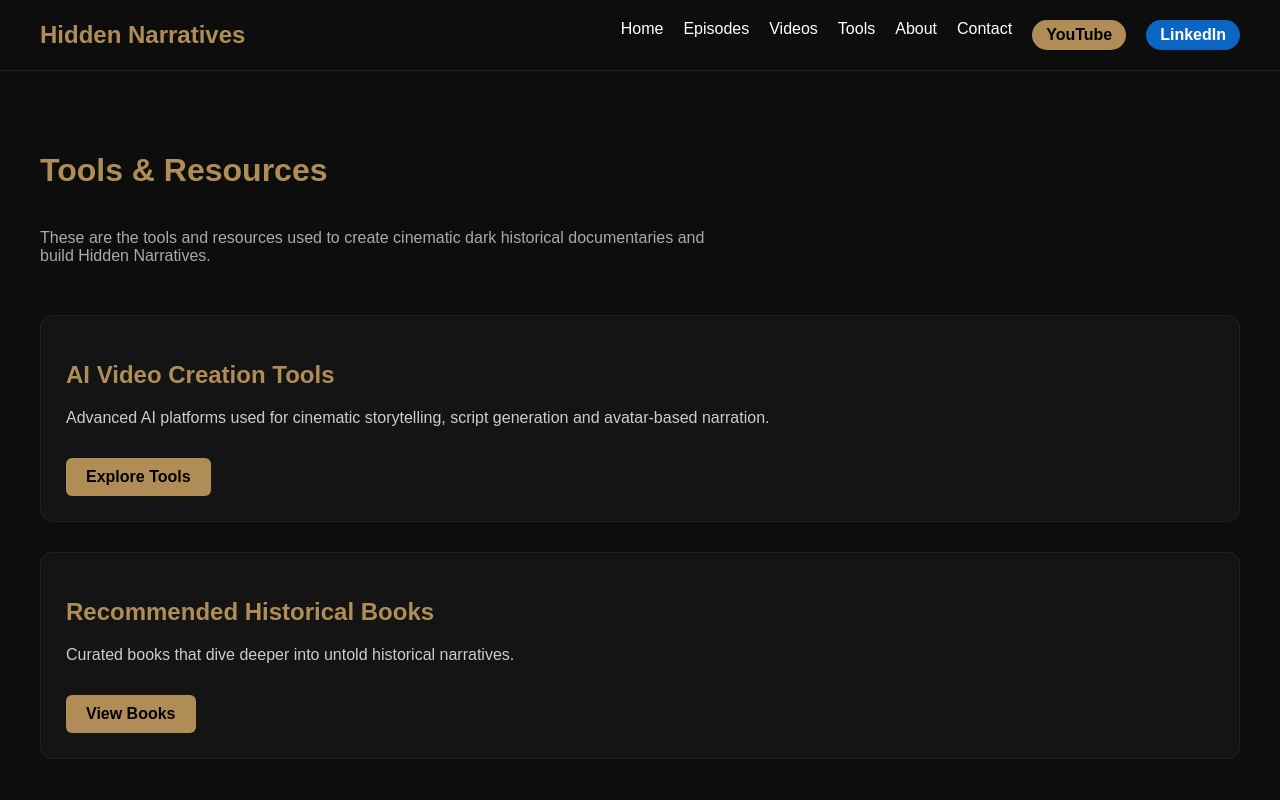
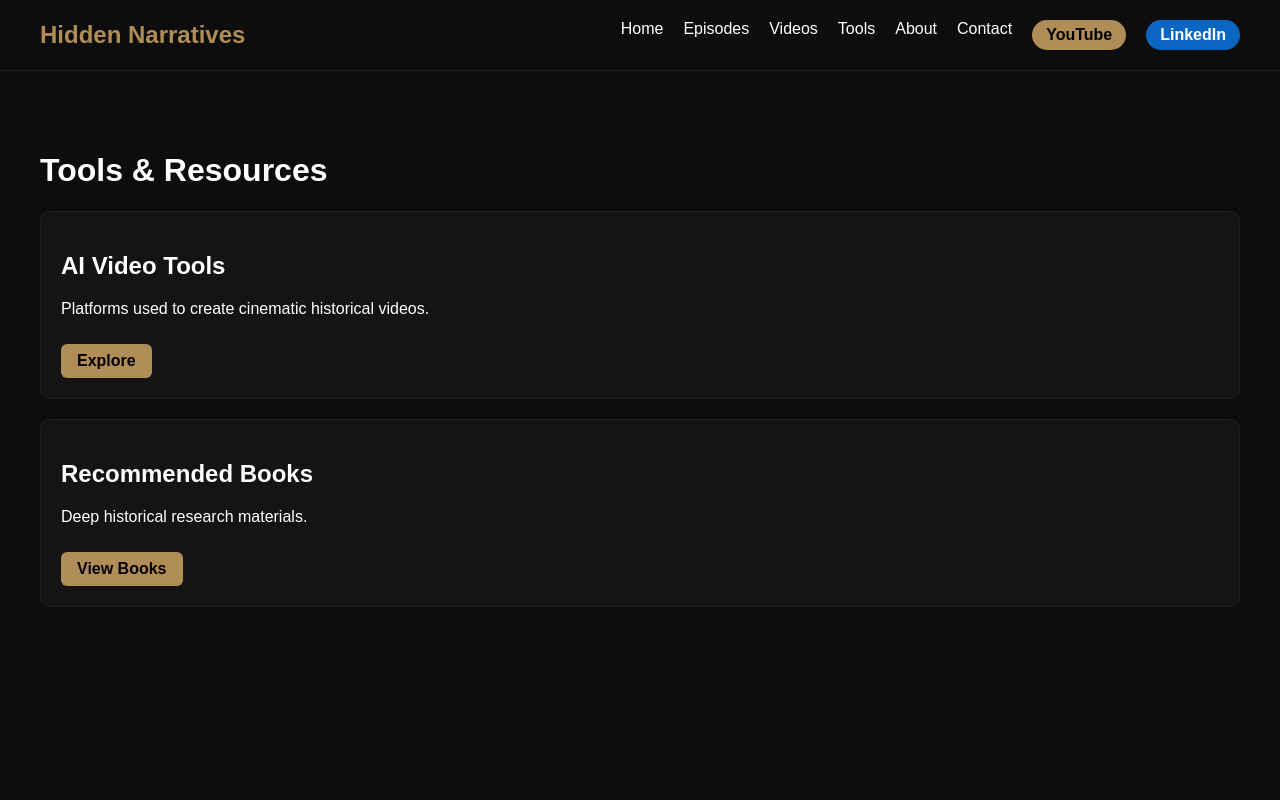
Before and after one commit to mohamedalaa7785-cpu/hidden-narratives, a Next.js app: page /tools in a window 1280 px wide. Shown: the top 800 px of the page. Built offline with nearby package versions, Linux system fonts and the light colour scheme.

Commit message:
Update page.tsx

```diff
--- a/app/tools/page.tsx
+++ b/app/tools/page.tsx
@@ -1,97 +1,45 @@
 export default function Tools() {
   return (
-    <main
-      style={{
+    <main style={container}>
+      <h1>Tools & Resources</h1>
+
+      <div style={card}>
+        <h2>AI Video Tools</h2>
+        <p>Platforms used to create cinematic historical videos.</p>
+        <a href="#" style={btn}>Explore</a>
+      </div>
+
+      <div style={card}>
+        <h2>Recommended Books</h2>
+        <p>Deep historical research materials.</p>
+        <a href="#" style={btn}>View Books</a>
+      </div>
+    </main>
+  )
+}
+
+const container = {
   padding: "60px 40px",
   background: "#0d0d0d",
   minHeight: "100vh",
   color: "white"
-      }}
-    >
-      <h1 style={{ color: "#b08d57", marginBottom: "40px" }}>
-        Tools & Resources
-      </h1>
+}
 
-      <p style={{ color: "#aaa", marginBottom: "50px", maxWidth: "700px" }}>
-        These are the tools and resources used to create cinematic dark
-        historical documentaries and build Hidden Narratives.
-      </p>
+const card = {
+  background: "#141414",
+  padding: "20px",
+  borderRadius: "10px",
+  marginBottom: "20px",
+  border: "1px solid #222"
+}
 
-      {/* Tool Card */}
-      <div
-        style={{
-          background: "#141414",
-          padding: "25px",
-          borderRadius: "12px",
-          marginBottom: "30px",
-          border: "1px solid #222"
-        }}
-      >
-        <h2 style={{ color: "#b08d57" }}>AI Video Creation Tools</h2>
-
-        <p style={{ color: "#ccc", marginTop: "10px" }}>
-          Advanced AI platforms used for cinematic storytelling,
-          script generation and avatar-based narration.
-        </p>
-
-        <a
-          href="#"
-          target="_blank"
-          rel="noopener noreferrer"
-          style={{
+const btn = {
   display: "inline-block",
-            marginTop: "15px",
-            padding: "10px 20px",
+  marginTop: "10px",
+  padding: "8px 16px",
   background: "#b08d57",
   color: "#000",
   borderRadius: "6px",
   textDecoration: "none",
   fontWeight: "bold"
-          }}
-        >
-          Explore Tools
-        </a>
-      </div>
-
-      {/* Books */}
-      <div
-        style={{
-          background: "#141414",
-          padding: "25px",
-          borderRadius: "12px",
-          marginBottom: "30px",
-          border: "1px solid #222"
-        }}
-      >
-        <h2 style={{ color: "#b08d57" }}>Recommended Historical Books</h2>
-
-        <p style={{ color: "#ccc", marginTop: "10px" }}>
-          Curated books that dive deeper into untold historical narratives.
-        </p>
-
-        <a
-          href="#"
-          target="_blank"
-          rel="noopener noreferrer"
-          style={{
-            display: "inline-block",
-            marginTop: "15px",
-            padding: "10px 20px",
-            background: "#b08d57",
-            color: "#000",
-            borderRadius: "6px",
-            textDecoration: "none",
-            fontWeight: "bold"
-          }}
-        >
-          View Books
-        </a>
-      </div>
-
-      <p style={{ color: "#666", marginTop: "60px", fontSize: "14px" }}>
-        Some links may be affiliate links. This helps support the platform
-        at no extra cost to you.
-      </p>
-    </main>
-  )
 }
```
Lines whose indentation alone changed are shown as unchanged.
